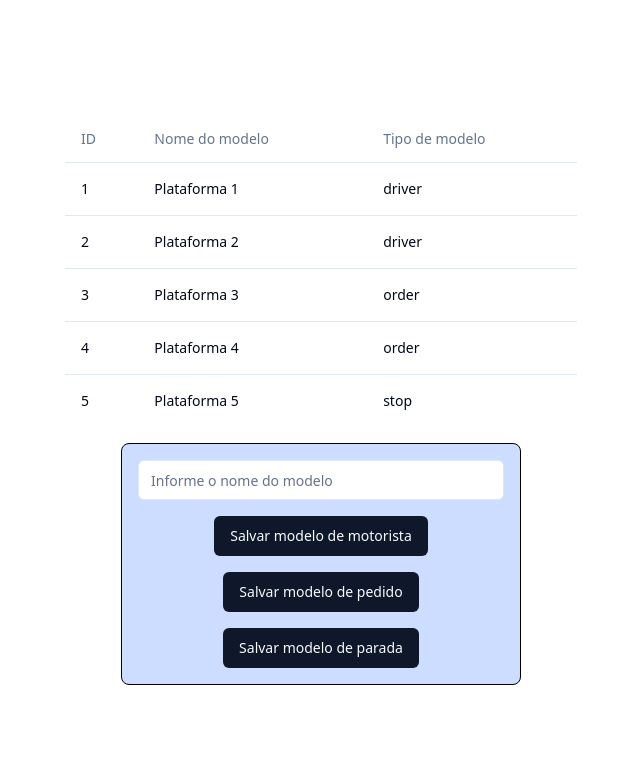
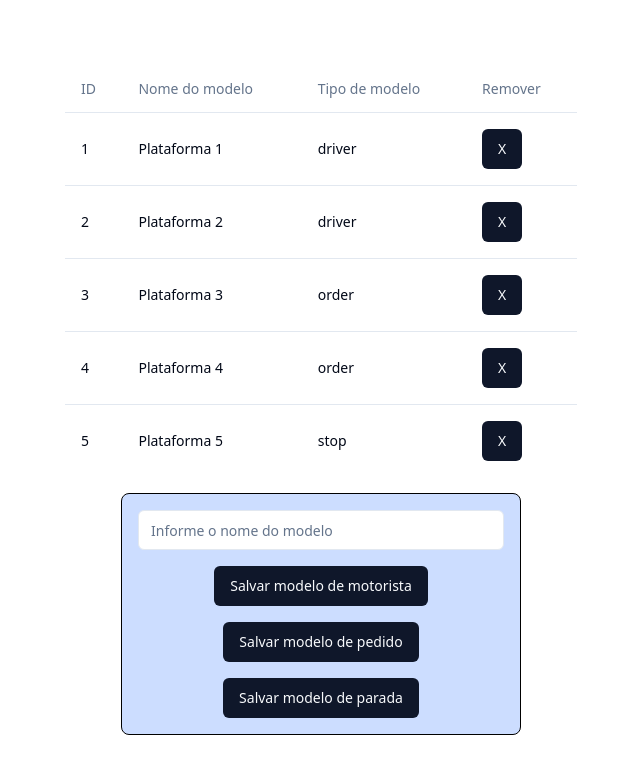
Before and after one commit to erik-ferreira/react-query, a React (Vite) app: page / in a window 1280 px wide. Shown: the top 774 px of the page, without its empty margins (319-959 px from the left). Built offline with nearby package versions, Linux system fonts and the light colour scheme.

Commit message:
create function to delete model

```diff
--- a/src/App.tsx
+++ b/src/App.tsx
@@ -8,6 +8,8 @@ import {
   TableHeader,
   TableRow,
 } from "@/components/ui/table"
+import { ButtonRemoveModel } from "./ButtonRemoveModel"
+
 import { CreateModel } from "./CreateModel"
 
 import { getModels } from "./requests/model"
@@ -31,6 +33,7 @@ export function App() {
               <TableHead>ID</TableHead>
               <TableHead>Nome do modelo</TableHead>
               <TableHead>Tipo de modelo</TableHead>
+              <TableHead>Remover</TableHead>
             </TableRow>
           </TableHeader>
           <TableBody>
@@ -40,6 +43,9 @@ export function App() {
                   <TableCell>{model.id}</TableCell>
                   <TableCell>{model.name}</TableCell>
                   <TableCell>{model.tp_model}</TableCell>
+                  <TableCell>
+                    <ButtonRemoveModel id={model.id} />
+                  </TableCell>
                 </TableRow>
               ))}
           </TableBody>
--- /dev/null
+++ b/src/ButtonRemoveModel.tsx
@@ -0,0 +1,30 @@
+import { useMutation } from "@tanstack/react-query"
+
+import { Button } from "./components/ui/button"
+
+import { deleteModel } from "./requests/model"
+import { modelKeys } from "./defaults/keys/model"
+import { queryClient } from "./services/query-client"
+import { ModelProps } from "./typings/models"
+
+interface ButtonRemoveModelProps {
+  id: number
+}
+
+export function ButtonRemoveModel({ id }: ButtonRemoveModelProps) {
+  const { mutateAsync: deleteModelFnc } = useMutation({
+    mutationFn: deleteModel,
+    onSuccess(_, model_id) {
+      const cachedListModels: ModelProps[] =
+        queryClient.getQueryData([modelKeys.list]) || []
+
+      const newModels = cachedListModels.filter(
+        (model) => model.id !== model_id
+      )
+
+      queryClient.setQueryData([modelKeys.list], () => newModels)
+    },
+  })
+
+  return <Button onClick={() => deleteModelFnc(id)}>X</Button>
+}
--- a/src/requests/model.ts
+++ b/src/requests/model.ts
@@ -19,3 +19,10 @@ export async function createModel(data: ModelProps) {
 
   console.log("data", data)
 }
+
+export async function deleteModel(model_id: number) {
+  // delay 1 seconds to simulate request to backend
+  await new Promise((resolve) => setTimeout(resolve, 1000))
+
+  console.log("model_id", model_id)
+}
```
